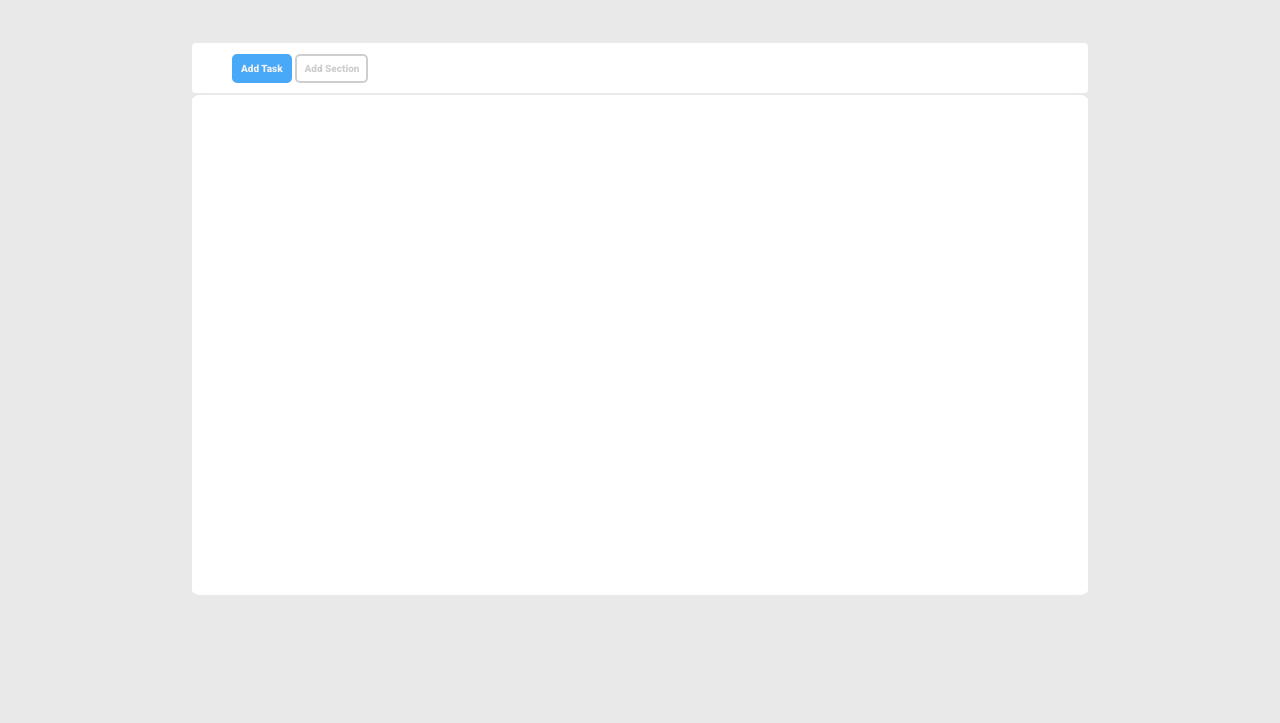
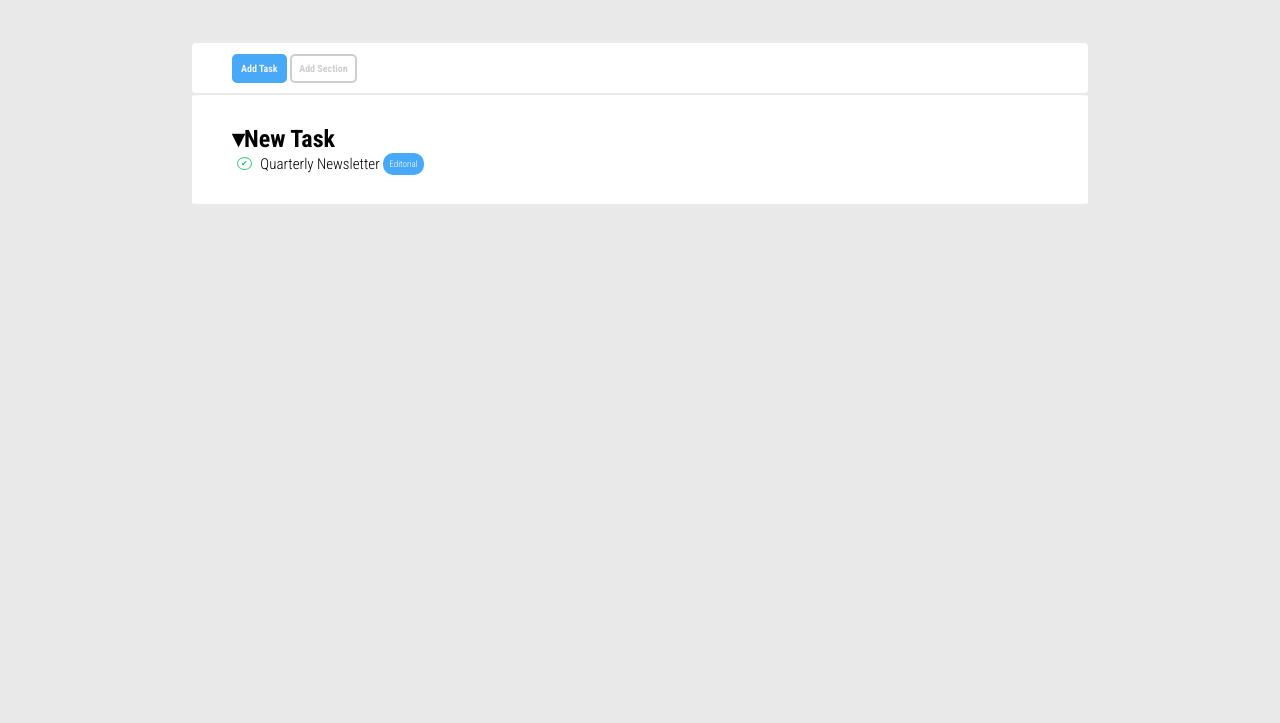
Before and after one commit to Andrei-Gabriel/html-css-toboolist, a plain HTML site: page index.html in a window 1280 px wide. Shown: the part 77-800 px from the top of the page. Drawn offline with Linux system fonts and the light colour scheme.

Commit message:
Fine prima sezione main

```diff
--- a/index.html
+++ b/index.html
@@ -7,7 +7,7 @@
     <link rel="stylesheet" href="style.css">
         <link rel="preconnect" href="https://fonts.googleapis.com">
         <link rel="preconnect" href="https://fonts.gstatic.com" crossorigin>
-        <link href="https://fonts.googleapis.com/css2?family=Roboto:wght@100;900&display=swap" rel="stylesheet">
+        <link href="https://fonts.googleapis.com/css2?family=Roboto+Condensed:wght@300;700&display=swap" rel="stylesheet">
     <title>Toboolist</title>
 </head>
 
@@ -35,7 +35,12 @@
         <main>
             <!-- Inizio prima sezione (New Task) -->
             <section>
-
+                <h2>&#x25BE;New Task</h2>
+                <div class="line">
+                    <span class="ok">&#10004;</span>
+                    <span class="text">Quarterly Newsletter</span>
+                    <span class="tipo">Editorial</span>
+                </div>
             </section>
 
             <!-- Inizio seconda sezione (Today) -->
@@ -49,5 +54,6 @@
             </section>
         </main>
     </div>
+    <!-- <span>&cross;</span> -->
 </body>
 </html>
--- a/style.css
+++ b/style.css
@@ -2,7 +2,7 @@
     margin: 0;
     padding: 0;
     box-sizing: border-box;
-    font-family: 'Roboto', sans-serif;
+    font-family: 'Roboto Condensed', sans-serif;
 }
     body {
         background-color: rgb(233, 233, 233);
@@ -28,7 +28,7 @@ header {
 
 /* Proprietà contenitore-max & NAV ---------------------------------- */
 #contenitore-max, nav {
-    height: 500px;
+    /* height: 500px; */
     width: 70%;
     margin: auto;
     background-color: white;
@@ -66,3 +66,34 @@ nav {
             background-color: white;
             color: rgb(206, 206, 206);
         }
+
+/* Inizio MAIN ------------------------------------------------------ */
+main {
+    padding: 30px 40px;
+}
+    .line {
+        line-height: 20px;
+    }
+        .line span {
+            vertical-align: middle;
+        }
+            .ok {
+                border: rgb(56, 199, 115) 1px solid;
+                border-radius: 50%;
+                font-size: 8px;
+                /* Questo padding è brutto */
+                padding: 1px 3px;
+                color: rgb(56, 199, 115);
+                /* Questo margin left è brutto */
+                margin: 0px 5px;
+            }
+            .text {
+                font-size: 15px;
+            }
+            .tipo {
+                background-color: rgb(72, 169, 248);
+                font-size: 9px;
+                padding: 6px;
+                border-radius: 10px;
+                color: white;
+            }
```
